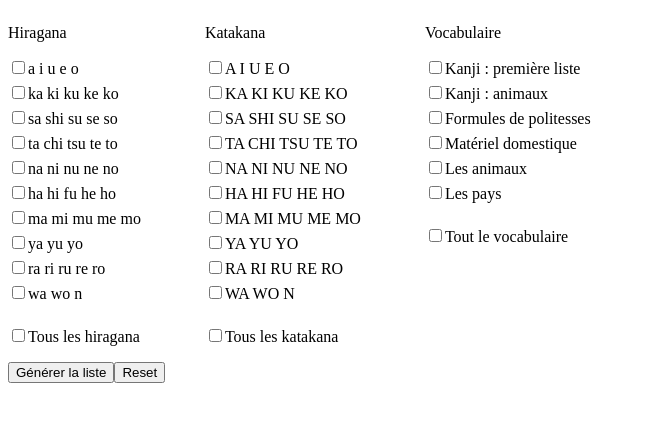
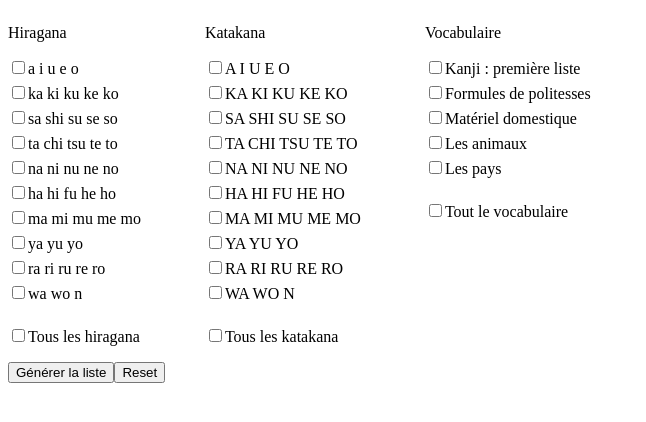
Before and after one commit to ArnaudGathy/kana-test, a React (Create React App) app: page / in a window 1280 px wide. Shown: the top 422 px of the page, without its empty margins (0-646 px from the left). Built offline with nearby package versions, Linux system fonts and the light colour scheme.

Commit message:
Update charLists.js

```diff
--- a/src/charLists.js
+++ b/src/charLists.js
@@ -159,21 +159,6 @@ export const vocabularyList = {
     {romaji: 'Temps', translated: '時\ntoki', isBig: true},
     {romaji: 'Neige', translated: '雪\nyuki', isBig: true},
   ],
-    "Kanji : animaux": [
-    {romaji: 'Chien', translated: '犬\ninu', isBig: true},
-    {romaji: 'Chat', translated: '猫\nneko', isBig: true},
-    {romaji: 'Oiseau', translated: '鳥\ntori', isBig: true},
-    {romaji: 'Poisson', translated: '魚\nsakana', isBig: true},
-    {romaji: 'Vache', translated: '牛\nushi', isBig: true},
-    {romaji: 'Mouton', translated: '羊\nhitsuji', isBig: true},
-    {romaji: 'Cochon', translated: '豚\nbuta', isBig: true},
-    {romaji: 'Cheval', translated: '馬\numa', isBig: true},
-    {romaji: 'Poulet', translated: '鶏\nniwatori', isBig: true},
-    {romaji: 'Souris', translated: '鼠\nnezumi', isBig: true},
-    {romaji: 'Cerf', translated: '鹿\nshika', isBig: true},
-    {romaji: 'Tanuki', translated: '狸\ntanuki', isBig: true},
-    {romaji: 'Lapin', translated: '兔\nusagi', isBig: true},
-  ],
   'Formules de politesses': [
     {romaji: 'Bonjour\n(journée)', translated: 'こんにちは\nkonnichiwa'},
     {romaji: 'Non', translated: 'いいえ\niie'},
@@ -227,13 +212,26 @@ export const vocabularyList = {
     {romaji: 'Toilettes', translated: 'トイレ\nTOIRE'},
   ],
   "Les animaux": [
+    {romaji: 'Chien', translated: '犬\ninu', isBig: true},
+    {romaji: 'Chat', translated: '猫\nneko', isBig: true},
+    {romaji: 'Oiseau', translated: '鳥\ntori', isBig: true},
+    {romaji: 'Poisson', translated: '魚\nsakana', isBig: true},
+    {romaji: 'Vache', translated: '牛\nushi', isBig: true},
+    {romaji: 'Mouton', translated: '羊\nhitsuji', isBig: true},
+    {romaji: 'Cochon', translated: '豚\nbuta', isBig: true},
+    {romaji: 'Cheval', translated: '馬\numa', isBig: true},
+    {romaji: 'Poulet', translated: '鶏\nniwatori', isBig: true},
+    {romaji: 'Souris', translated: '鼠\nnezumi', isBig: true},
+    {romaji: 'Cerf', translated: '鹿\nshika', isBig: true},
+    {romaji: 'Tanuki', translated: '狸\ntanuki', isBig: true},
+    {romaji: 'Lapin', translated: '兎\nusagi', isBig: true},
+    {romaji: 'Chèvre', translated: '山羊\nyagi', isBig: true},
     {romaji: 'Hérisson', translated: 'ハリネズミ\nHARINEZUMI'},
     {romaji: 'Furet', translated: 'フェレット\nFERETTO'},
     {romaji: 'Hamster', translated: 'ハムスター\nHAMUSÛTA'},
     {romaji: 'Ane', translated: 'ロバ\nROBA'},
     {romaji: 'Dromadaire', translated: 'ラクダ\nRAKUDA'},
     {romaji: 'Ecureuil', translated: 'リス\nRISU'},
-    {romaji: 'Chèvre', translated: '山羊\nyagi'},
   ],
   "Les pays": [
     {romaji: 'France', translated: 'フランス\nFURANSU'},
```
